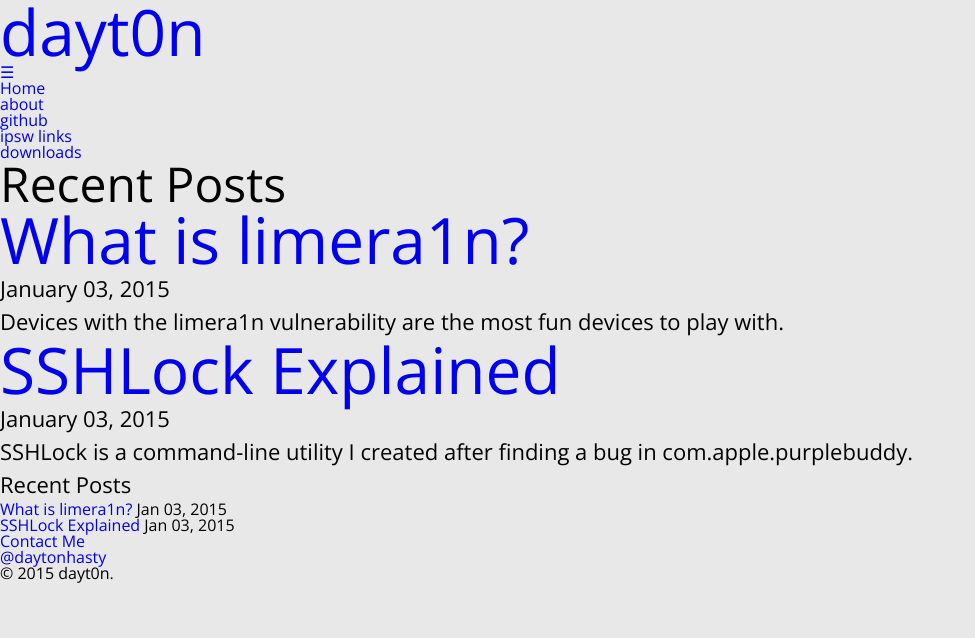
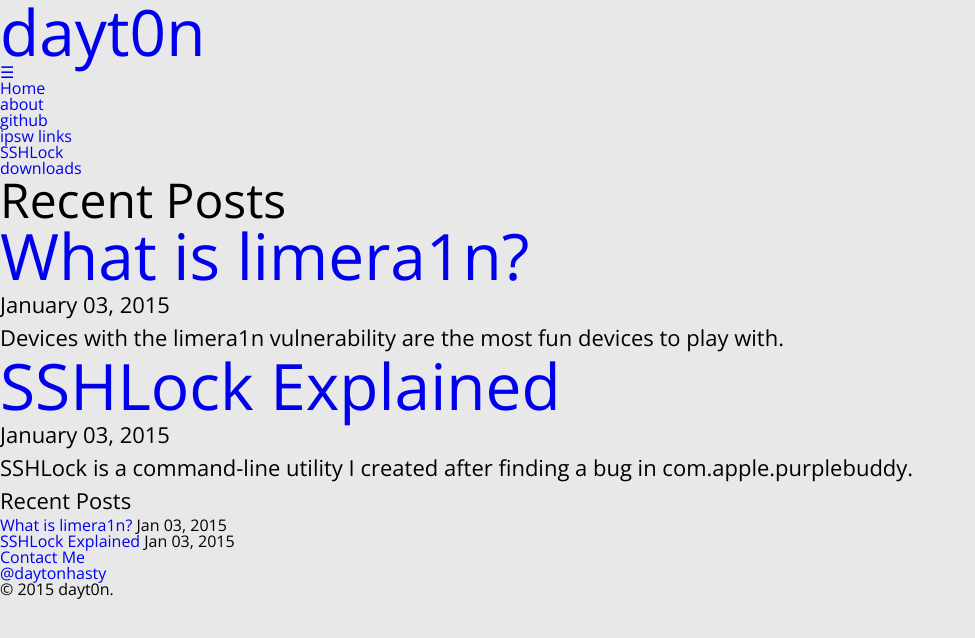
Before and after one commit to dayt0n/dayt0n.github.io, a Jekyll site: the page built from index.md, in a window 1280 px wide. Shown: the top 638 px of the page, without its empty margins (0-975 px from the left). Built offline with Jekyll 4.4.1, drawn with Linux system fonts in a browser that asks for light colours.

Commit message:
Added SSHLock Article to Top Bar

```diff
--- a/_config.yml
+++ b/_config.yml
@@ -31,6 +31,8 @@ links:
   - title: ipsw links
     url: https://ipsw.me
     external: true
+  - title: SSHLock
+    url: /articles/sshlock-explained
   - title: downloads
     url: /downloads
 
```
